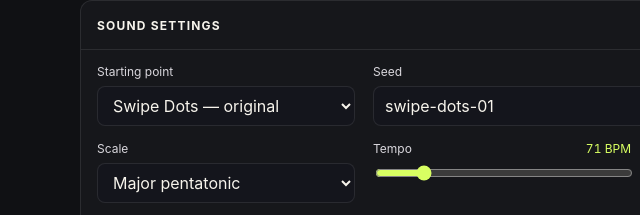
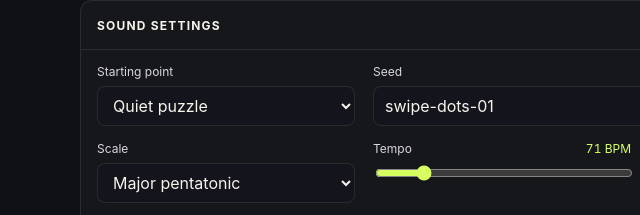
Before and after one commit to GamingToolset/loopsmith-music-generator, a plain HTML site: page index.html in a window 1280 px wide. Shown: the part 562-777 px from the top of the page, 0-640 px from the left. Drawn offline with Linux system fonts and the light colour scheme.

Commit message:
Add files via upload

```diff
--- a/index.html
+++ b/index.html
@@ -80,7 +80,7 @@
               <div class="field-row"><label for="preset">Starting point</label></div>
               <select id="preset">
                 <option value="random">Generated variation</option>
-                <option value="original" selected>Swipe Dots — original</option>
+                <option value="original" selected>Quiet puzzle</option>
                 <option value="calm">Calm puzzle</option>
                 <option value="arcade">Neon arcade</option>
                 <option value="mystery">Soft mystery</option>
```
Also changed, not shown: website/itch-cover-630x500.png (added).
